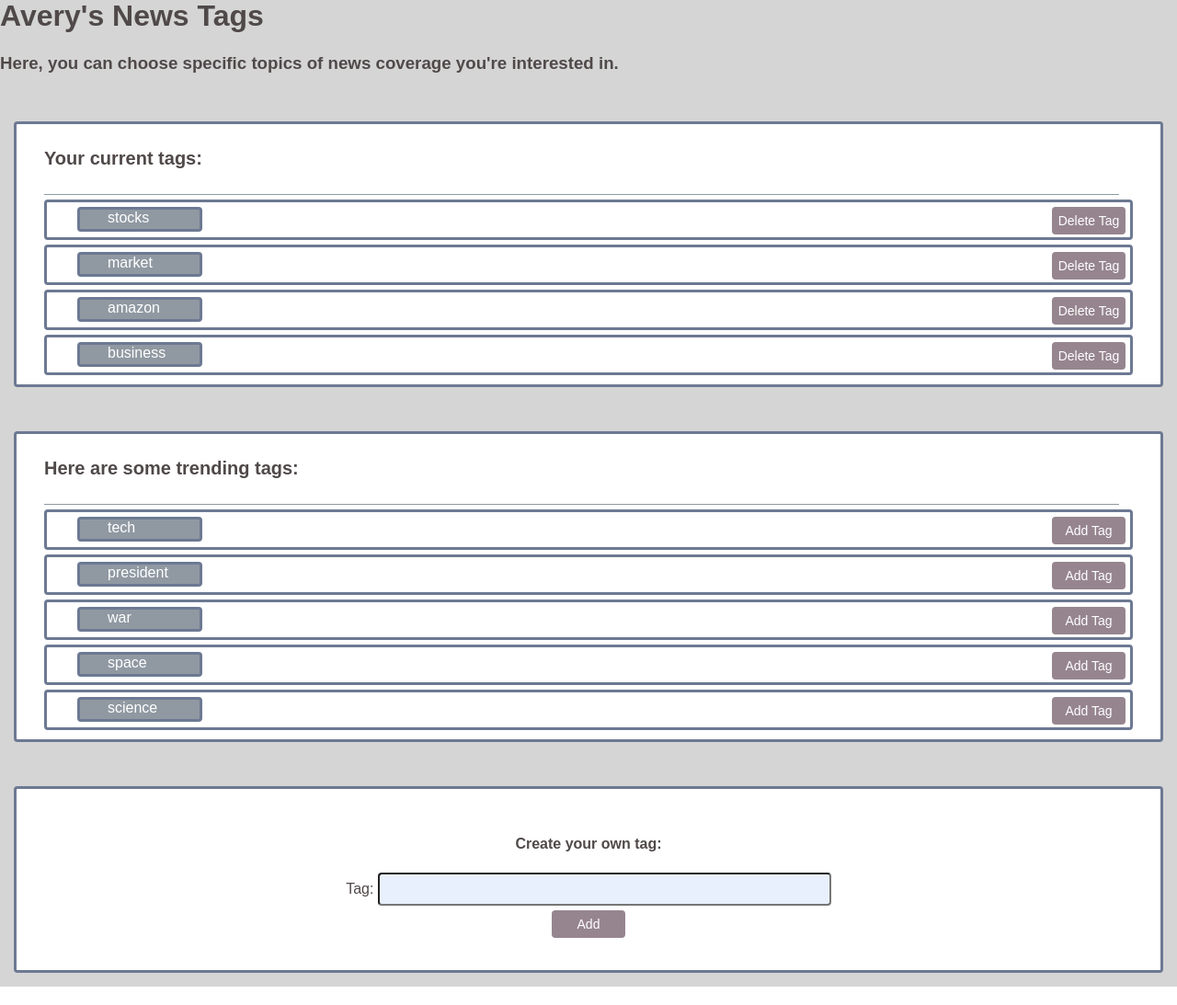
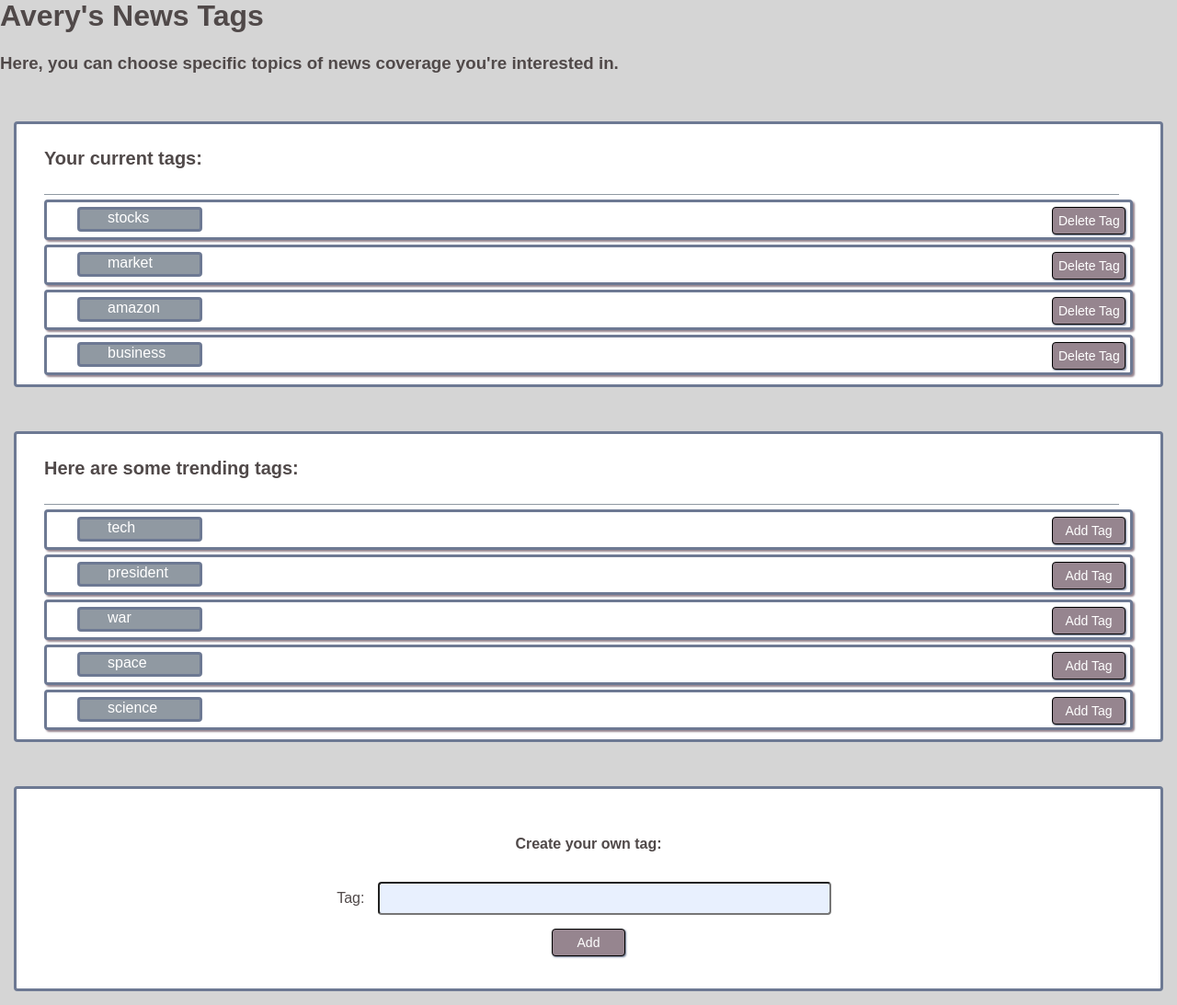
Before and after one commit to AveryLevin/News-Desk-App, a Django app: page /news/user_home/tags in a window 1280 px wide. Shown: the part 157-1250 px from the top of the page at 92% size. Run offline with Django 3.2, Linux system fonts and the light colour scheme; a user stored in the database is signed in; data comes from the database, SQL or seed files in the repository; both versions use the stored data as it was after the commit.

Commit message:
refine some front-end

```diff
--- a/newsapp/news_scraper/static/news_scraper/css/base_style.css
+++ b/newsapp/news_scraper/static/news_scraper/css/base_style.css
@@ -16,8 +16,11 @@ input[type=submit],
 .button,
 button {
     margin: 5px;
-    border: none;
+    border-style: solid;
+    border-color: black;
+    border-width: thin;
     border-radius: 4px;
+    box-shadow: 1px 1px 2px var(--lavender);
     background-color: var(--dusty);
     cursor: pointer;
     height: 30px;
@@ -38,9 +41,15 @@ button {
     color: var(--paper);
 }
 
-input[type=text] {
+input[type=text],
+input[type=password] {
+    margin: 10px;
     background-color: rgb(232, 240, 254);
     height: 30px;
     border-radius: 4px;
     font-size: 16px;
 }
+
+#login_form {
+    margin-left: 20px;
+}
--- a/newsapp/news_scraper/static/news_scraper/css/guest.css
+++ b/newsapp/news_scraper/static/news_scraper/css/guest.css
@@ -1,6 +1,5 @@
 .button {
     text-decoration: none;
-    color: var(--paper);
     padding: 10px;
     padding-left: 20px;
     padding-right: 20px;
--- a/newsapp/news_scraper/static/news_scraper/css/user_tags.css
+++ b/newsapp/news_scraper/static/news_scraper/css/user_tags.css
@@ -30,6 +30,7 @@
     border-style: solid;
     border-color: var(--lavender);
     border-radius: 4px;
+    box-shadow: 2px 2px 2px var(--dusty);
     padding-left: 30px;
     padding-top: 2px;
     padding-bottom: 03px;
--- a/newsapp/news_scraper/templates/news_scraper/login.html
+++ b/newsapp/news_scraper/templates/news_scraper/login.html
@@ -9,9 +9,10 @@ Login
 {% block body %}
 
 
-<h1>Login to News Desk</h1>
+
 <!--    HINT: url must include app_name if it's been defined-->
 <form id="login_form" action="{% url 'news_scraper:login' %}" method="post">
+    <h1>Login to News Desk</h1>
     {% csrf_token %}
     Username: <input type="text" name="username" value="" size="50">
     <br />
--- a/newsapp/news_scraper/templates/news_scraper/user_tags.html
+++ b/newsapp/news_scraper/templates/news_scraper/user_tags.html
@@ -16,7 +16,6 @@
 <br>
 
 <div id="app" class="tags_list">
-    [[tag]]
 
     {% if user_tags %}
     <form id="remove_form" action="{% url 'news_scraper:user_tags' %}" method="post">
```
Also changed, not shown: newsapp/news_scraper/static/news_scraper/css/user_home.css (+6 -1 lines), newsapp/news_scraper/static/news_scraper/css/user_sources.css (+4 -11 lines), newsapp/db.sqlite3.
